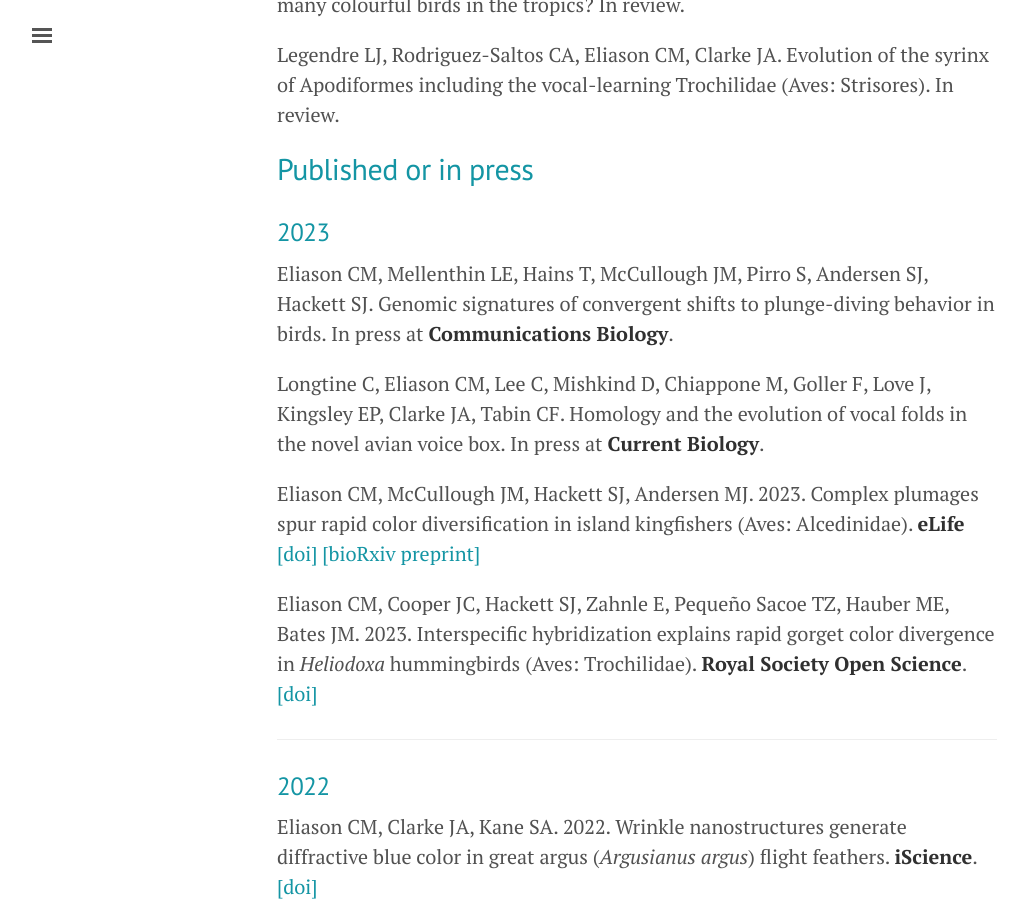
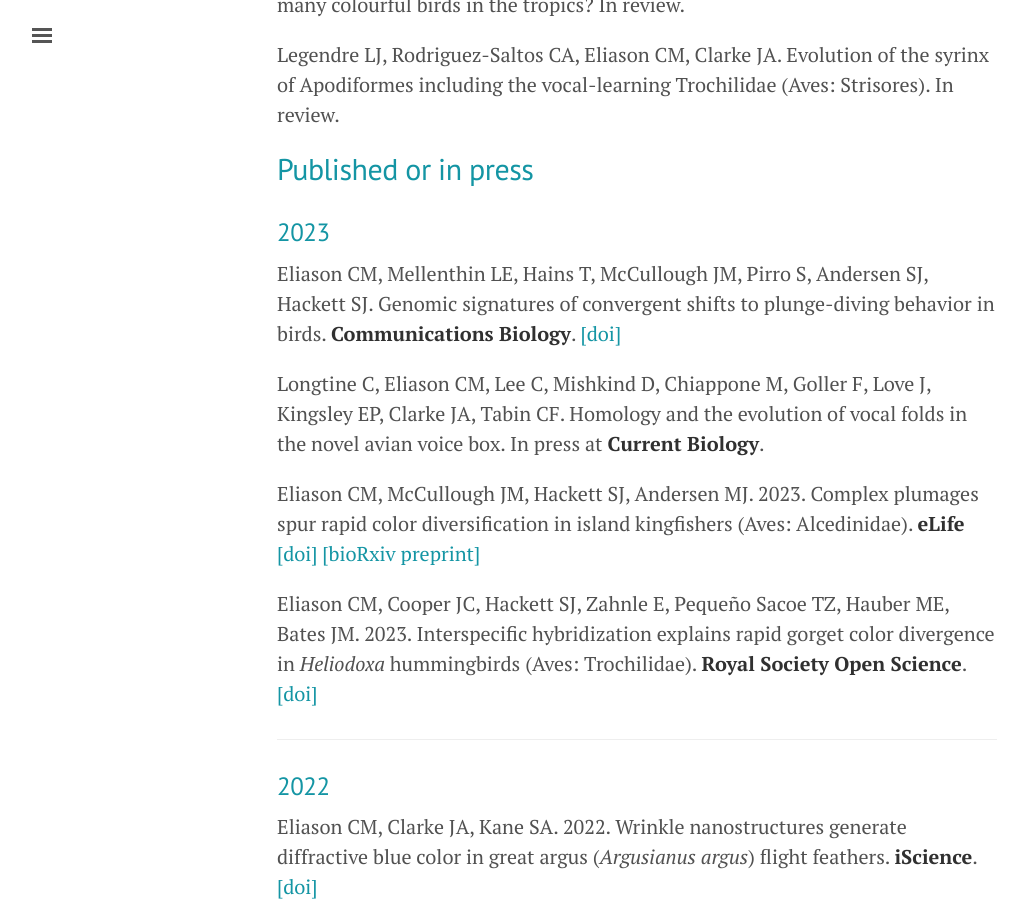
Before and after one commit to celiason/celiason.github.io, a Jekyll site: the page built from 2-publications.md, in a window 1280 px wide and 900 px high, scrolled down 440 px. Shown: the whole window, without its empty margins (3-1028 px from the left). Built offline with Jekyll 4.4.1, drawn with Linux system fonts in a browser that asks for light colours.

Commit message:
Update 2-publications.md

```diff
--- a/2-publications.md
+++ b/2-publications.md
@@ -17,7 +17,7 @@ Legendre LJ, Rodriguez-Saltos CA, Eliason CM, Clarke JA. Evolution of the syrinx
 
 ### 2023
 
-Eliason CM, Mellenthin LE, Hains T, McCullough JM, Pirro S, Andersen SJ, Hackett SJ. Genomic signatures of convergent shifts to plunge-diving behavior in birds. In press at __Communications Biology__.
+Eliason CM, Mellenthin LE, Hains T, McCullough JM, Pirro S, Andersen SJ, Hackett SJ. Genomic signatures of convergent shifts to plunge-diving behavior in birds. __Communications Biology__. [[doi]](https://doi.org/10.1038/s42003-023-05359-z)
 
 Longtine C, Eliason CM, Lee C, Mishkind D, Chiappone M, Goller F, Love J, Kingsley EP, Clarke JA, Tabin CF. Homology and the evolution of vocal folds in the novel avian voice box. In press at __Current Biology__.
 
```
